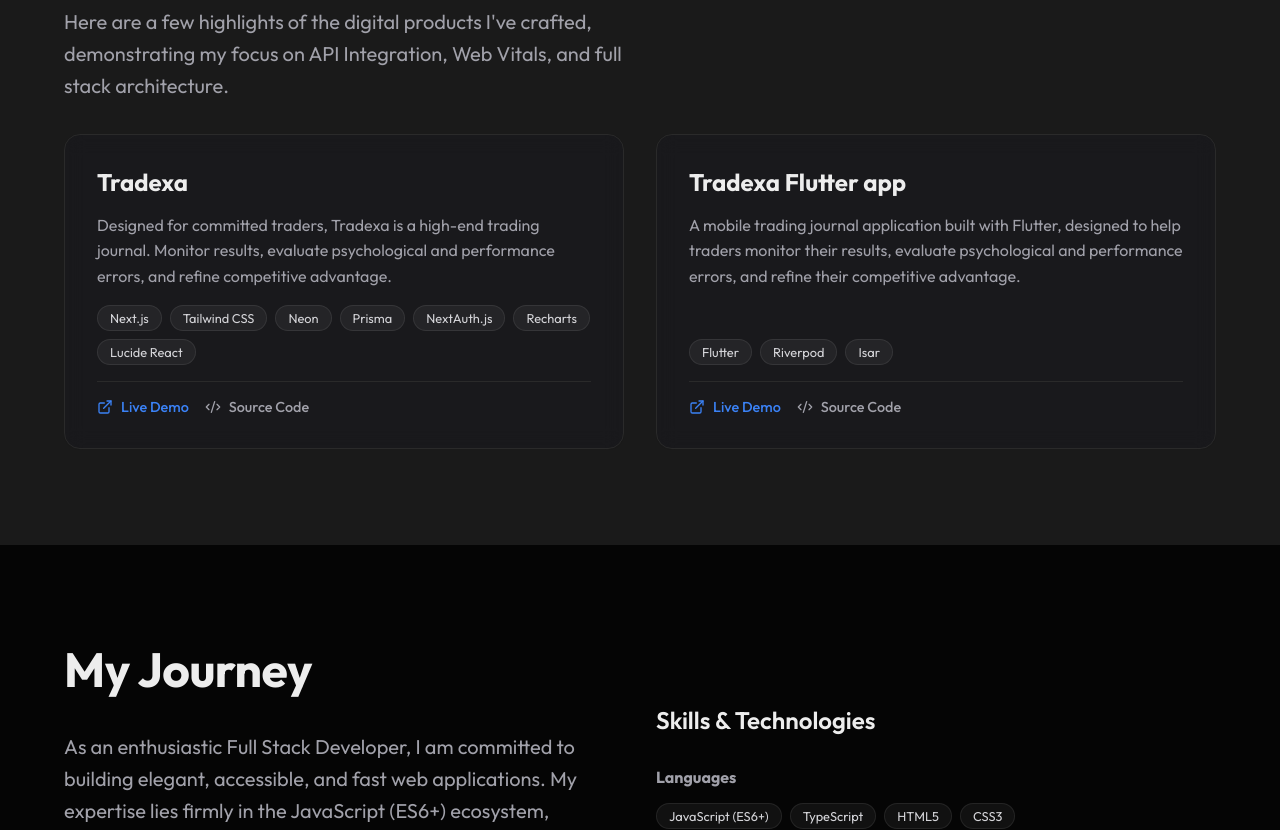
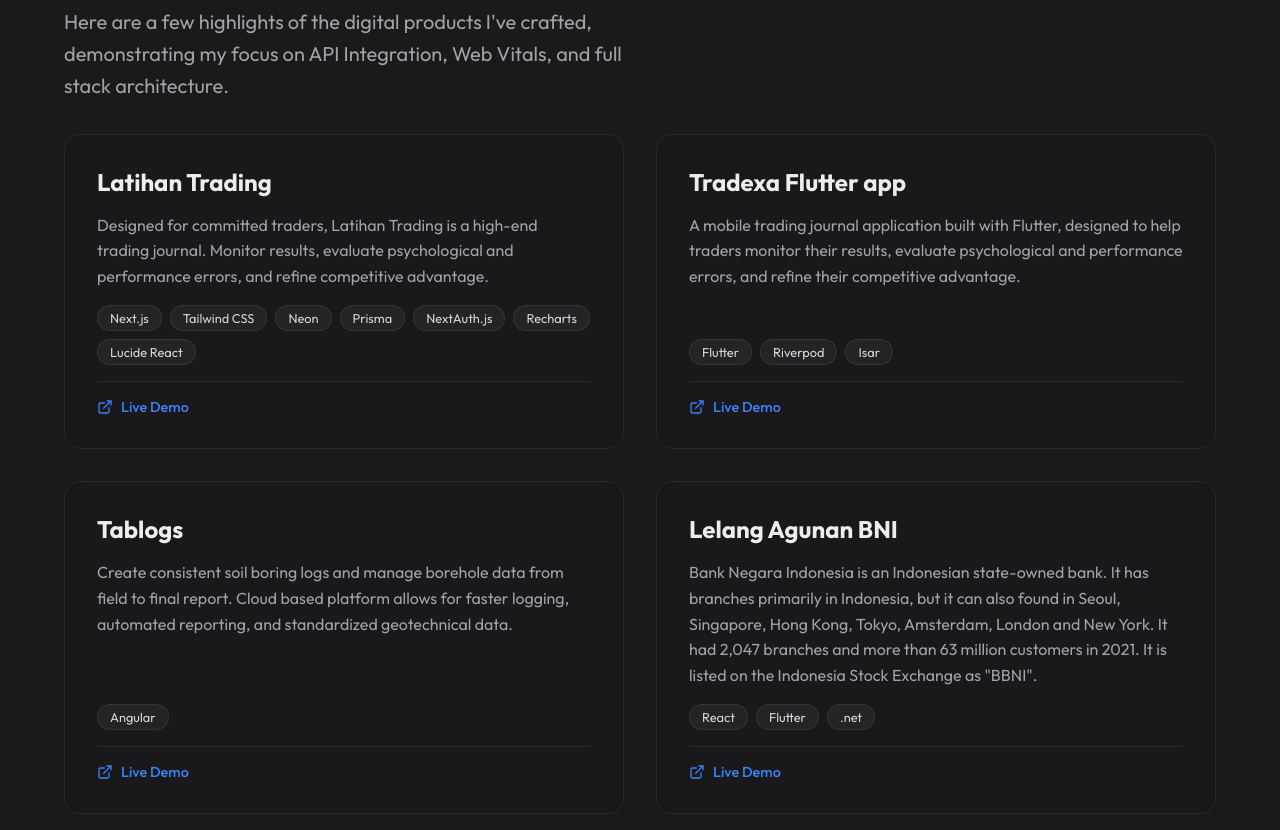
Before and after one commit to GustiCahya/GustiCahya, a Next.js app: page / in a window 1280 px wide. Shown: the part 980-1810 px from the top of the page. Built offline with nearby package versions, Linux system fonts and the light colour scheme.

Commit message:
feat: initialize portfolio landing page with hero, projects, and about sections

```diff
--- a/src/app/page.tsx
+++ b/src/app/page.tsx
@@ -83,10 +83,10 @@
             <div className="grid grid-cols-2">
               {[
                 {
-                  title: 'Tradexa',
-                  desc: 'Designed for committed traders, Tradexa is a high-end trading journal. Monitor results, evaluate psychological and performance errors, and refine competitive advantage.',
-                  live: 'https://tradexa-ledger.vercel.app/',
-                  code: 'https://github.com/GustiCahya/tradexa',
+                  title: 'Latihan Trading',
+                  desc: 'Designed for committed traders, Latihan Trading is a high-end trading journal. Monitor results, evaluate psychological and performance errors, and refine competitive advantage.',
+                  live: 'https://latihantrading.com',
+                  code: 'https://github.com/GustiCahya/latihantrading',
                   tags: ['Next.js', 'Tailwind CSS', 'Neon', 'Prisma', 'NextAuth.js', 'Recharts', 'Lucide React']
                 },
                 {
@@ -96,20 +96,20 @@
                   code: 'https://github.com/GustiCahya/tradexa-flutter-app',
                   tags: ['Flutter', 'Riverpod', 'Isar']
                 },
-                // {
-                //   title: 'Cahya Lombok Travel',
-                //   desc: 'A professional travel agency website, featuring optimized performance for showcasing tour packages and exploring the beauty of Lombok.',
-                //   live: 'https://cahyalomboktravel2.netlify.app/',
-                //   code: 'https://github.com/GustiCahya/cahyalomboktravel',
-                //   tags: ['Hugo']
-                // },
-                // {
-                //   title: 'Adalene Fashion Platform',
-                //   desc: 'A sleek e-commerce landing page and management system for resellers and retailers, focused on modern aesthetics and seamless user experience.',
-                //   live: 'https://adalene-e6ca8.web.app/',
-                //   code: 'https://github.com/GustiCahya/adalene-react',
-                //   tags: ['React', 'Node.js', 'SCSS']
-                // },
+                {
+                  title: 'Tablogs',
+                  desc: 'Create consistent soil boring logs and manage borehole data from field to final report. Cloud based platform allows for faster logging, automated reporting, and standardized geotechnical data.',
+                  live: 'https://tablogs.com',
+                  code: 'https://tablogs.com',
+                  tags: ['Angular']
+                },
+                {
+                  title: 'Lelang Agunan BNI',
+                  desc: 'Bank Negara Indonesia is an Indonesian state-owned bank. It has branches primarily in Indonesia, but it can also found in Seoul, Singapore, Hong Kong, Tokyo, Amsterdam, London and New York. It had 2,047 branches and more than 63 million customers in 2021. It is listed on the Indonesia Stock Exchange as "BBNI".',
+                  live: 'https://lelangagunan.bni.co.id',
+                  code: 'https://lelangagunan.bni.co.id',
+                  tags: ['React', 'Flutter', '.net']
+                },
               ].map((project, idx) => (
                 <motion.div key={idx} variants={fadeInUp} className="card">
                   <h3 style={{ fontSize: '1.5rem', fontWeight: 700, marginBottom: '1rem' }}>{project.title}</h3>
@@ -122,10 +122,10 @@
                        style={{ fontSize: '0.9rem', color: 'var(--primary)', fontWeight: 500 }}>
                       <ExternalLink size={16} /> Live Demo
                     </a>
-                    <a href={project.code} target="_blank" rel="noreferrer" className="flex items-center gap-2 inline-block"
+                    {/* <a href={project.code} target="_blank" rel="noreferrer" className="flex items-center gap-2 inline-block"
                        style={{ fontSize: '0.9rem', color: 'var(--text-muted)', fontWeight: 500 }}>
                       <Code2 size={16} /> Source Code
-                    </a>
+                    </a> */}
                   </div>
                 </motion.div>
               ))}
```
